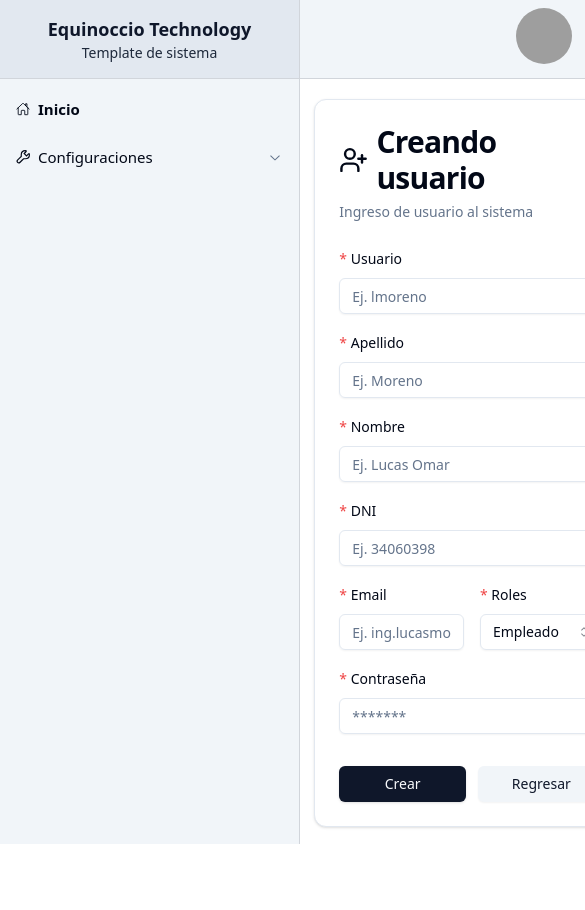
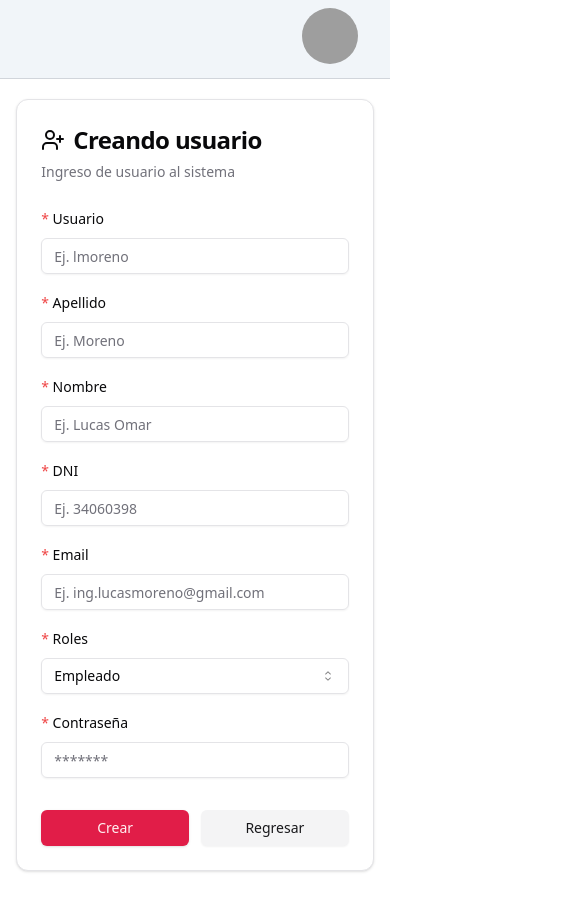
Before and after one commit to inglucasmoreno/client-react-2024, a React (Vite) app: page /usuarios/nuevo in a window 390 px wide. Shown: the top 910 px of the page, 585 px wide, since content can reach past the window. Built offline with nearby package versions, Linux system fonts and the light colour scheme; grey boxes are pictures that could not be loaded.

Commit message:
Cambio de PC

```diff
--- a/src/auth/login/LoginPage.tsx
+++ b/src/auth/login/LoginPage.tsx
@@ -44,7 +44,7 @@
     }
 
     return (
-        <div className="flex items-center justify-center">
+        <div className="flex items-center justify-center h-screen">
             <Card className="w-11/12 md:w-[450px] mt-5 md:mt-10">
 
                 <CardHeader className="text-center">
--- a/src/index.css
+++ b/src/index.css
@@ -2,69 +2,54 @@
 @tailwind components;
 @tailwind utilities;
 
+
 @layer base {
   :root {
     --background: 0 0% 100%;
-    --foreground: 222.2 84% 4.9%;
-
+    --foreground: 240 10% 3.9%;
     --card: 0 0% 100%;
-    --card-foreground: 222.2 84% 4.9%;
-
+    --card-foreground: 240 10% 3.9%;
     --popover: 0 0% 100%;
-    --popover-foreground: 222.2 84% 4.9%;
-
-    --primary: 222.2 47.4% 11.2%;
-    --primary-foreground: 210 40% 98%;
-
-    --secondary: 210 40% 96.1%;
-    --secondary-foreground: 222.2 47.4% 11.2%;
-
-    --muted: 210 40% 96.1%;
-    --muted-foreground: 215.4 16.3% 46.9%;
-
-    --accent: 210 40% 96.1%;
-    --accent-foreground: 222.2 47.4% 11.2%;
-
+    --popover-foreground: 240 10% 3.9%;
+    --primary: 346.8 77.2% 49.8%;
+    --primary-foreground: 355.7 100% 97.3%;
+    --secondary: 240 4.8% 95.9%;
+    --secondary-foreground: 240 5.9% 10%;
+    --muted: 240 4.8% 95.9%;
+    --muted-foreground: 240 3.8% 46.1%;
+    --accent: 240 4.8% 95.9%;
+    --accent-foreground: 240 5.9% 10%;
     --destructive: 0 84.2% 60.2%;
-    --destructive-foreground: 210 40% 98%;
-
-    --border: 214.3 31.8% 91.4%;
-    --input: 214.3 31.8% 91.4%;
-    --ring: 222.2 84% 4.9%;
-
+    --destructive-foreground: 0 0% 98%;
+    --border: 240 5.9% 90%;
+    --input: 240 5.9% 90%;
+    --ring: 346.8 77.2% 49.8%;
     --radius: 0.5rem;
   }
 
   .dark {
-    --background: 222.2 84% 4.9%;
-    --foreground: 210 40% 98%;
-
-    --card: 222.2 84% 4.9%;
-    --card-foreground: 210 40% 98%;
-
-    --popover: 222.2 84% 4.9%;
-    --popover-foreground: 210 40% 98%;
-
-    --primary: 210 40% 98%;
-    --primary-foreground: 222.2 47.4% 11.2%;
-
-    --secondary: 217.2 32.6% 17.5%;
-    --secondary-foreground: 210 40% 98%;
-
-    --muted: 217.2 32.6% 17.5%;
-    --muted-foreground: 215 20.2% 65.1%;
-
-    --accent: 217.2 32.6% 17.5%;
-    --accent-foreground: 210 40% 98%;
-
+    --background: 20 14.3% 4.1%;
+    --foreground: 0 0% 95%;
+    --card: 24 9.8% 10%;
+    --card-foreground: 0 0% 95%;
+    --popover: 0 0% 9%;
+    --popover-foreground: 0 0% 95%;
+    --primary: 346.8 77.2% 49.8%;
+    --primary-foreground: 355.7 100% 97.3%;
+    --secondary: 240 3.7% 15.9%;
+    --secondary-foreground: 0 0% 98%;
+    --muted: 0 0% 15%;
+    --muted-foreground: 240 5% 64.9%;
+    --accent: 12 6.5% 15.1%;
+    --accent-foreground: 0 0% 98%;
     --destructive: 0 62.8% 30.6%;
-    --destructive-foreground: 210 40% 98%;
-
-    --border: 217.2 32.6% 17.5%;
-    --input: 217.2 32.6% 17.5%;
-    --ring: 212.7 26.8% 83.9%;
+    --destructive-foreground: 0 85.7% 97.3%;
+    --border: 240 3.7% 15.9%;
+    --input: 240 3.7% 15.9%;
+    --ring: 346.8 77.2% 49.8%;
   }
 }
+
 
 @layer base {
   * {
--- a/src/pages/perfil/PerfilPage.tsx
+++ b/src/pages/perfil/PerfilPage.tsx
@@ -8,7 +8,7 @@
 
   return (
     <Layout>
-      <Card className="w-[500px] mx-auto mt-10">
+      <Card className="w-11/12 md:w-[500px] mx-auto mt-10">
           <Tabs defaultValue="userData">
             <TabsList className="w-full rounded-t py-7 rounded-b-none">
               <TabsTrigger className="w-1/2 p-2" value="userData"> Datos de usuario </TabsTrigger>
--- a/src/pages/shared/header/Header.tsx
+++ b/src/pages/shared/header/Header.tsx
@@ -17,7 +17,7 @@
 
   return (
     <div>
-      <div className="py-2 px-10 bg-slate-100 border-b border-gray-300">
+      <div className="py-2 bg-slate-100 border-b border-gray-300">
         <div className="container flex items-center justify-between">
           {/* <span className="font-semibold text-xl"> Equinoccio Technology </span> */}
           <div></div>
--- a/src/pages/shared/navbar/Navbar.tsx
+++ b/src/pages/shared/navbar/Navbar.tsx
@@ -24,7 +24,7 @@
   }
 
   return (
-    <div className="h-screen">
+    <div className="h-screen hidden md:block">
       <div className="w-[300px] border-r border-gray-300 h-full bg-slate-100">
         <div className="p-[15px] bg-slate-200 border-b border-gray-300 text-white">
           <p className="px-2 text-lg text-slate-900 font-semibold text-center"> Equinoccio Technology </p>
--- a/src/pages/usuarios/ActualizarPasswordPage/ActualizarPasswordPage.tsx
+++ b/src/pages/usuarios/ActualizarPasswordPage/ActualizarPasswordPage.tsx
@@ -68,7 +68,7 @@
             <Card className="w-11/12 md:w-[450px] mt-5 md:mt-10">
 
               <CardHeader>
-                <CardTitle className="text-3xl flex items-center"> <GoLock /> <span className="ml-2"> Actualizar contraseña </span> </CardTitle>
+                <CardTitle className="text-2xl md:text-3xl flex items-center"> <GoLock /> <span className="ml-2"> Actualizar contraseña </span> </CardTitle>
                 <CardDescription> {usuario?.apellido} {usuario?.nombre} </CardDescription>
               </CardHeader>
 
--- a/src/pages/usuarios/EditarUsuarioPage/EditarUsuarioPage.tsx
+++ b/src/pages/usuarios/EditarUsuarioPage/EditarUsuarioPage.tsx
@@ -93,7 +93,7 @@
         <Card className="w-11/12 md:w-[600px] mt-5 md:mt-5 mb-20">
 
           <CardHeader>
-            <CardTitle className="text-3xl flex items-center"> <LiaUserEditSolid className="w-9 h-9" />
+            <CardTitle className="text-xl md:text-3xl flex items-center"> <LiaUserEditSolid className="w-9 h-9" />
               <span className="ml-2">
                 Editando usuario
               </span>
@@ -188,7 +188,7 @@
                     control={form.control}
                     name="role"
                     render={({ field }) => (
-                      <FormItem>
+                      <FormItem className="mt-4 md:mt-0">
                         <FormLabel> <span className="text-red-500"> * </span> Roles </FormLabel>
                         <FormControl>
                           <Select
@@ -221,7 +221,7 @@
                     <FormItem>
                       <FormLabel> <span className="text-red-500"> * </span> Estado </FormLabel>
                       <FormControl>
-                        <div className="flex items-center space-x-2 border p-4 shadow-sm rounded">
+                        <div className="flex items-center space-x-2 pt-2 rounded">
                           <Switch
                             id="airplane-mode"
                             checked={field.value}
--- a/src/pages/usuarios/NuevoUsuarioPage/NuevoUsuarioPage.tsx
+++ b/src/pages/usuarios/NuevoUsuarioPage/NuevoUsuarioPage.tsx
@@ -66,7 +66,7 @@
         <Card className="w-11/12 md:w-[600px] mt-5 md:mt-5 mb-20">
 
           <CardHeader>
-            <CardTitle className="text-3xl flex items-center"> <LuUserPlus /> <span className="ml-2"> Creando usuario </span> </CardTitle>
+            <CardTitle className="text-2xl md:text-3xl flex items-center"> <LuUserPlus /> <span className="ml-2"> Creando usuario </span> </CardTitle>
             <CardDescription> Ingreso de usuario al sistema </CardDescription>
           </CardHeader>
 
@@ -139,7 +139,7 @@
                   />
                 </div>
 
-                <div className="grid grid-cols-2 gap-4">
+                <div className="md:grid md:grid-cols-2 md:gap-4">
                   <FormField
                     control={form.control}
                     name="email"
@@ -159,7 +159,7 @@
                     control={form.control}
                     name="role"
                     render={({ field }) => (
-                      <FormItem>
+                      <FormItem className="mt-4 md:mt-0">
                         <FormLabel> <span className="text-red-500"> * </span> Roles </FormLabel>
                         <FormControl>
                           <Select
@@ -188,7 +188,7 @@
                   control={form.control}
                   name="password"
                   render={({ field }) => (
-                    <FormItem>
+                    <FormItem className="mt-4 md:mt-0">
                       <FormLabel> <span className="text-red-500"> * </span> Contraseña </FormLabel>
                       <FormControl>
                         <Input
```
